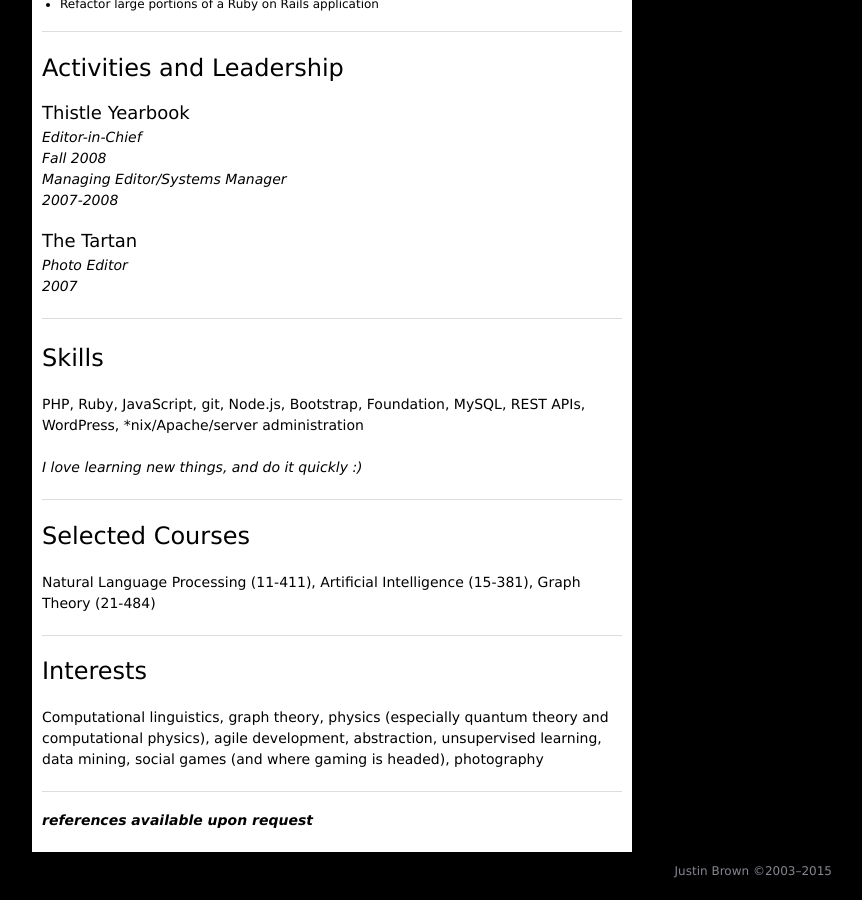
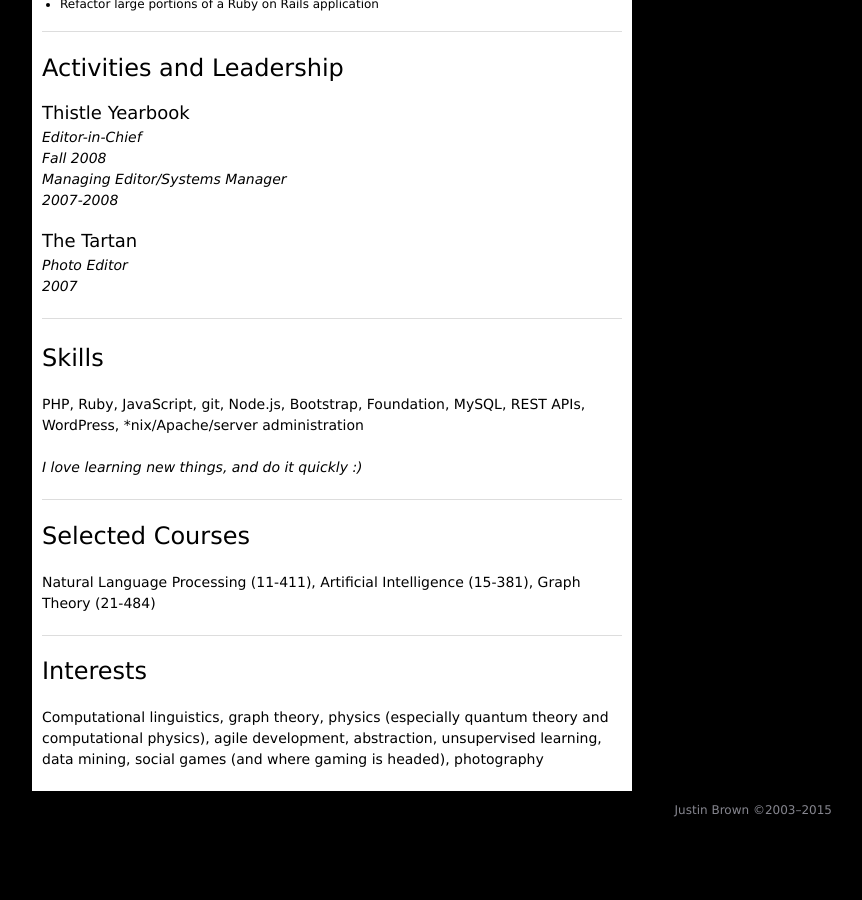
Before and after one commit to catgofire/catgofire.github.com, a Jekyll site: the page built from resume_prof.md, in a window 1280 px wide and 900 px high, scrolled down 1776 px. Shown: the whole window, without its empty margins (133-995 px from the left). Built offline with Jekyll 4.4.1, drawn with Linux system fonts in a browser that asks for light colours; nearby versions of some CDN libraries; after the commit the page ends 2615 px from its top, so only the background shows below that.

Commit message:
Update resume_prof.md

```diff
--- a/resume_prof.md
+++ b/resume_prof.md
@@ -156,7 +156,3 @@ Natural Language Processing (11-411), Artificial Intelligence (15-381), Graph Th
 ## <a name="interests">Interests</a>
 
 Computational linguistics, graph theory, physics (especially quantum theory and computational physics), agile development, abstraction, unsupervised learning, data mining, social games (and where gaming is headed), photography
-
-* * *
-
-_**references available upon request**_
```
